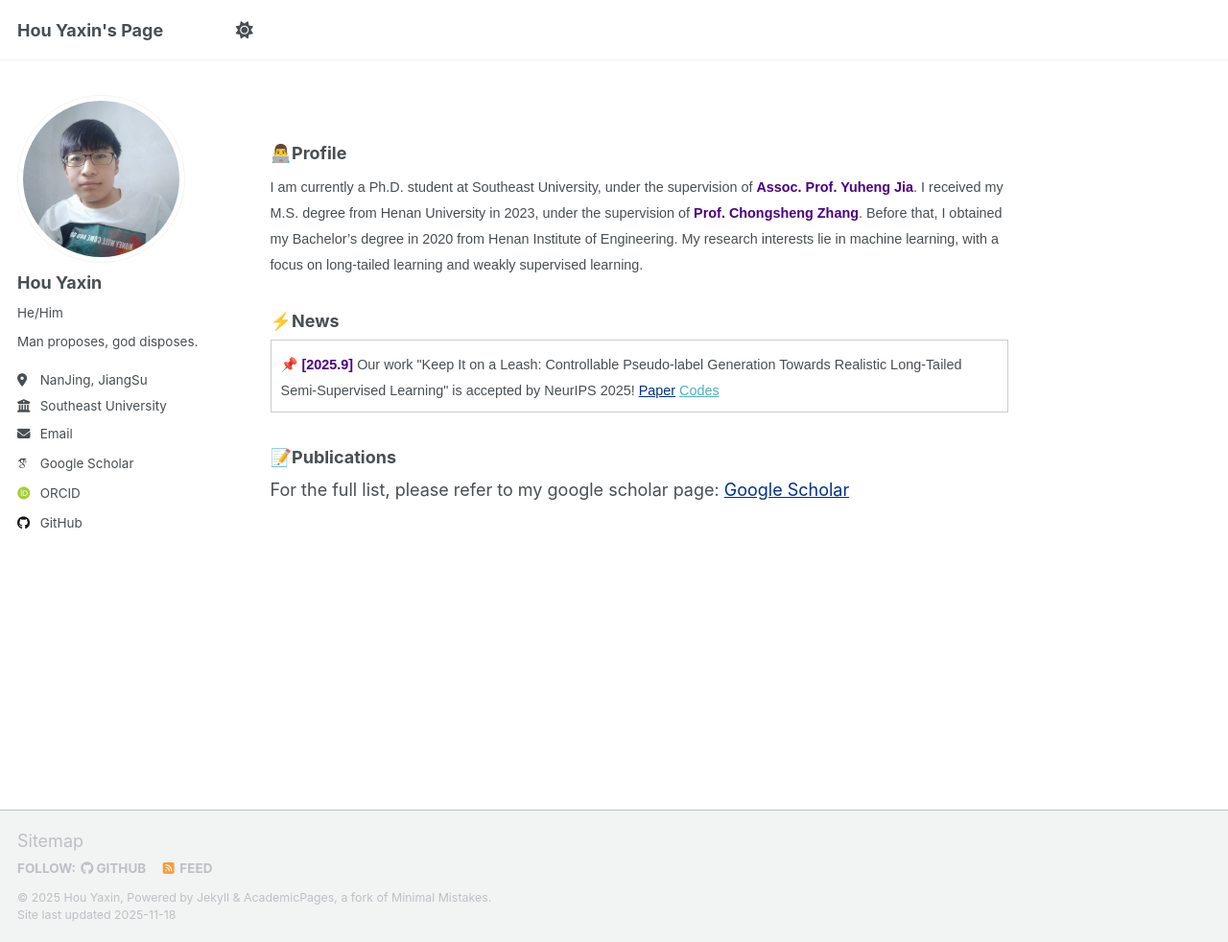
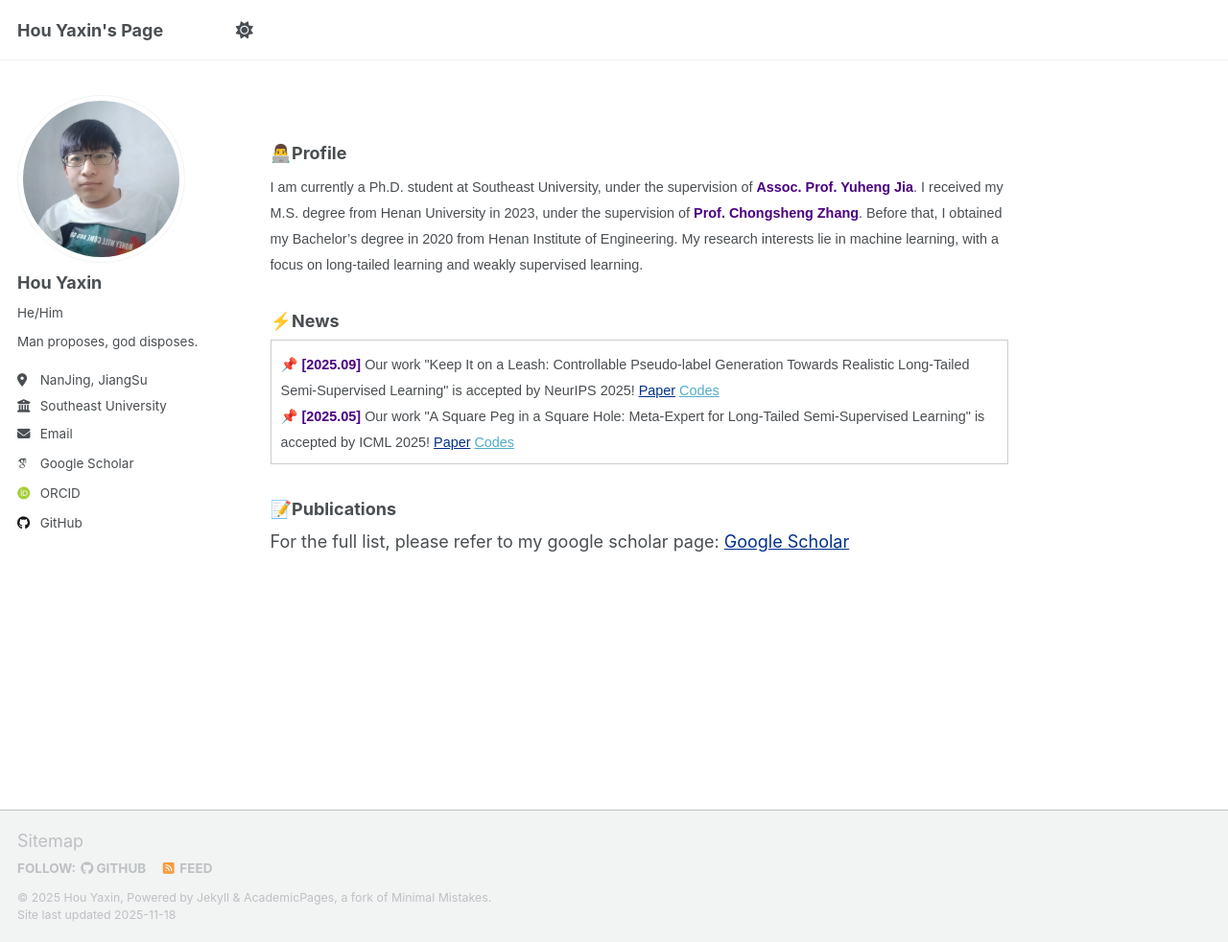
Before and after one commit to YaxinHou/yaxinhou.github.io, a Jekyll site: the page built from _pages/about.md, in a window 1280 px wide and 982 px high. Shown: the whole window at 96% size. Built offline with Jekyll 4.4.1, drawn with Linux system fonts in a browser that asks for light colours; some web fonts are replaced; a script that is not in the unit is left out.

Commit message:
Update about.md

```diff
--- a/_pages/about.md
+++ b/_pages/about.md
@@ -14,7 +14,9 @@ redirect_from:
 ### ⚡️News
 <div style="max-height:300px; overflow-y:auto; border:1px solid #ccc; padding:10px;">
 <span style="font-family:Arial; font-size:0.8em;">
-📌 <span style="color:#4B0082;"><strong>[2025.9]</strong></span> Our work "Keep It on a Leash: Controllable Pseudo-label Generation Towards Realistic Long-Tailed Semi-Supervised Learning" is accepted by NeurIPS 2025!  <a href="https://arxiv.org/abs/2510.03993" style="color:#00308B;">Paper</a> <a href="https://github.com/YaxinHou/CPG">Codes</a><br>
+📌 <span style="color:#4B0082;"><strong>[2025.09]</strong></span> Our work "Keep It on a Leash: Controllable Pseudo-label Generation Towards Realistic Long-Tailed Semi-Supervised Learning" is accepted by NeurIPS 2025!  <a href="https://arxiv.org/abs/2510.03993" style="color:#00308B;">Paper</a> <a href="https://github.com/YaxinHou/CPG">Codes</a><br>
+📌 <span style="color:#4B0082;"><strong>[2025.05]</strong></span> Our work "A Square Peg in a Square Hole: Meta-Expert for Long-Tailed Semi-Supervised Learning" is accepted by ICML 2025!  <a href="https://arxiv.org/abs/2505.16341" style="color:#00308B;">Paper</a> <a href="https://github.com/YaxinHou/Meta-Expert">Codes</a><br>
+
 </span>
 </div>
 
```
